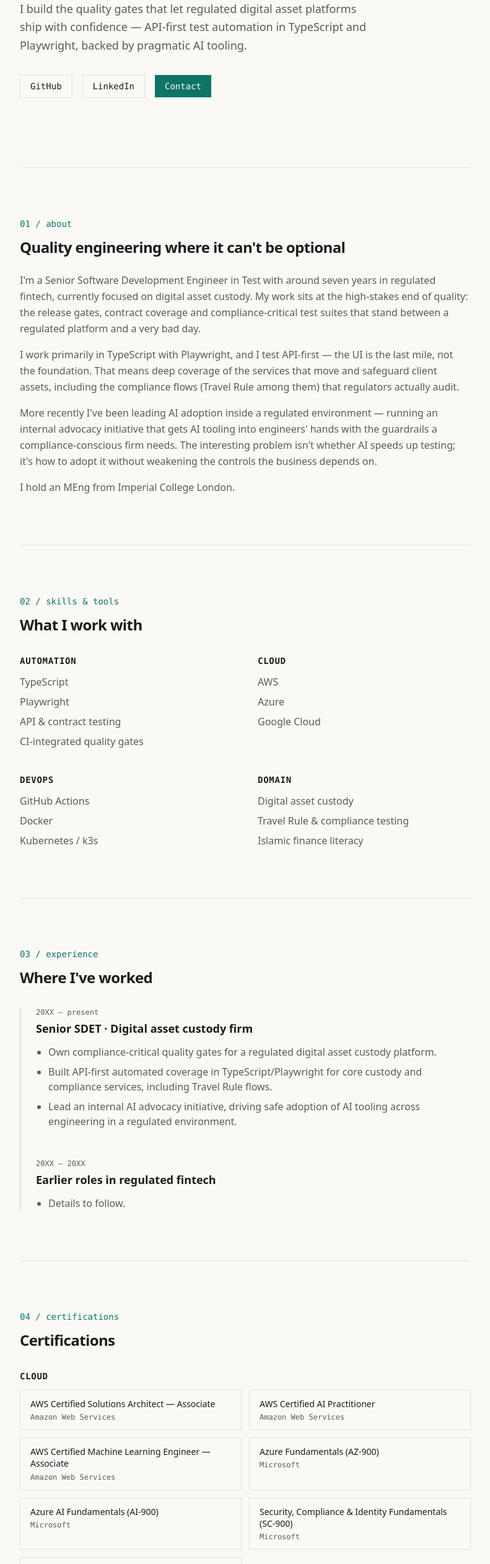
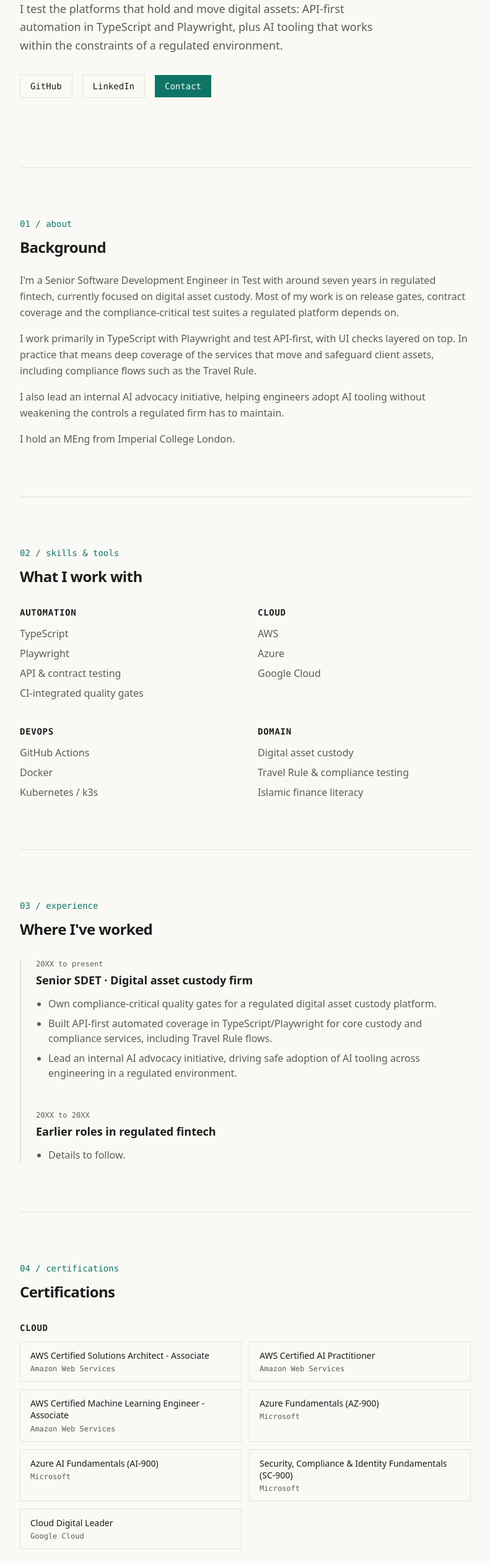
Before and after one commit to qasimmahmood95/qasimmahmood.org, a website: page index.html in a window 1280 px wide. Shown: the part 277-2800 px from the top of the page at 62% size, without its empty margins (244-1035 px from the left). Drawn offline with Linux system fonts and the light colour scheme.

Commit message:
chore: tidy copy and naming across the site
- Rework hero and about wording
- Replace em dashes and mid-dot separators throughout
- Simplify certification names to plain hyphens
- Same cleanup in README, TODO and package.json

```diff
--- a/index.html
+++ b/index.html
@@ -3,10 +3,10 @@
 <head>
   <meta charset="UTF-8">
   <meta name="viewport" content="width=device-width, initial-scale=1">
-  <title>Qasim Mahmood — Senior SDET · Regulated Fintech &amp; Digital Assets</title>
-  <meta name="description" content="Senior SDET specialising in quality engineering for regulated fintech and digital asset custody — TypeScript, Playwright, API-first testing, and pragmatic AI tooling.">
+  <title>Qasim Mahmood | Senior SDET, Regulated Fintech &amp; Digital Assets</title>
+  <meta name="description" content="Senior SDET specialising in quality engineering for regulated fintech and digital asset custody. TypeScript, Playwright, API-first testing and AI tooling.">
   <link rel="canonical" href="https://qasimmahmood.org/">
-  <meta property="og:title" content="Qasim Mahmood — Senior SDET">
+  <meta property="og:title" content="Qasim Mahmood | Senior SDET">
   <meta property="og:description" content="Quality engineering for regulated fintech and digital asset custody. TypeScript, Playwright, API-first testing, AI tooling.">
   <meta property="og:url" content="https://qasimmahmood.org/">
   <meta property="og:type" content="website">
@@ -71,12 +71,12 @@
 
     <!-- Hero -->
     <section id="top" class="py-20 sm:py-28">
-      <p class="font-mono text-sm text-accent dark:text-accent-bright">senior sdet · regulated fintech · digital assets</p>
+      <p class="font-mono text-sm text-accent dark:text-accent-bright">senior sdet / regulated fintech / digital assets</p>
       <h1 class="mt-4 text-4xl font-bold tracking-tight sm:text-5xl">Qasim Mahmood</h1>
       <p class="mt-6 max-w-xl text-lg leading-relaxed text-ink-muted dark:text-fog-muted">
-        I build the quality gates that let regulated digital asset platforms ship with
-        confidence — API-first test automation in TypeScript and Playwright, backed by
-        pragmatic AI tooling.
+        I test the platforms that hold and move digital assets: API-first automation
+        in TypeScript and Playwright, plus AI tooling that works within the constraints
+        of a regulated environment.
       </p>
       <div class="mt-8 flex flex-wrap items-center gap-4 font-mono text-sm">
         <a href="https://github.com/qasimmahmood95" class="border border-line dark:border-line-dark px-4 py-2 hover:border-accent hover:text-accent dark:hover:border-accent-bright dark:hover:text-accent-bright">GitHub</a>
@@ -89,27 +89,23 @@
     <!-- About -->
     <section id="about" class="border-t border-line dark:border-line-dark py-16 sm:py-20">
       <p class="font-mono text-sm text-accent dark:text-accent-bright">01 / about</p>
-      <h2 class="mt-3 text-2xl font-bold tracking-tight">Quality engineering where it can't be optional</h2>
+      <h2 class="mt-3 text-2xl font-bold tracking-tight">Background</h2>
       <div class="mt-6 space-y-4 leading-relaxed text-ink-muted dark:text-fog-muted">
         <p>
           I'm a Senior Software Development Engineer in Test with around seven years in
-          regulated fintech, currently focused on digital asset custody. My work sits at
-          the high-stakes end of quality: the release gates, contract coverage and
-          compliance-critical test suites that stand between a regulated platform and a
-          very bad day.
+          regulated fintech, currently focused on digital asset custody. Most of my work
+          is on release gates, contract coverage and the compliance-critical test suites
+          a regulated platform depends on.
         </p>
         <p>
-          I work primarily in TypeScript with Playwright, and I test API-first — the UI
-          is the last mile, not the foundation. That means deep coverage of the services
-          that move and safeguard client assets, including the compliance flows (Travel
-          Rule among them) that regulators actually audit.
+          I work primarily in TypeScript with Playwright and test API-first, with UI
+          checks layered on top. In practice that means deep coverage of the services
+          that move and safeguard client assets, including compliance flows such as the
+          Travel Rule.
         </p>
         <p>
-          More recently I've been leading AI adoption inside a regulated environment —
-          running an internal advocacy initiative that gets AI tooling into engineers'
-          hands with the guardrails a compliance-conscious firm needs. The interesting
-          problem isn't whether AI speeds up testing; it's how to adopt it without
-          weakening the controls the business depends on.
+          I also lead an internal AI advocacy initiative, helping engineers adopt AI
+          tooling without weakening the controls a regulated firm has to maintain.
         </p>
         <p>
           I hold an MEng from Imperial College London.
@@ -169,7 +165,7 @@
         <article>
           <p class="font-mono text-xs text-ink-muted dark:text-fog-muted">
             <!-- TODO: Q to confirm start year -->
-            20XX — present
+            20XX to present
           </p>
           <h3 class="mt-1 text-lg font-semibold">
             Senior SDET ·
@@ -180,17 +176,17 @@
             <li>Own compliance-critical quality gates for a regulated digital asset custody platform.</li>
             <li>Built API-first automated coverage in TypeScript/Playwright for core custody and compliance services, including Travel Rule flows.</li>
             <li>Lead an internal AI advocacy initiative, driving safe adoption of AI tooling across engineering in a regulated environment.</li>
-            <!-- TODO: Q to add concrete metrics/achievements (e.g. release cadence, coverage, incidents caught) — nothing invented here -->
+            <!-- TODO: Q to add concrete metrics/achievements (e.g. release cadence, coverage, incidents caught). Nothing invented here. -->
           </ul>
         </article>
 
         <article>
           <p class="font-mono text-xs text-ink-muted dark:text-fog-muted">
             <!-- TODO: Q to fill in dates -->
-            20XX — 20XX
+            20XX to 20XX
           </p>
           <h3 class="mt-1 text-lg font-semibold">
-            <!-- TODO: Q to fill in previous role(s) and employer(s) — brief only covers the current role -->
+            <!-- TODO: Q to fill in previous role(s) and employer(s); brief only covers the current role -->
             Earlier roles in regulated fintech
           </h3>
           <ul class="mt-3 list-disc space-y-2 pl-5 text-ink-muted dark:text-fog-muted">
@@ -208,10 +204,10 @@
       <div id="certs-root" class="mt-8 space-y-10"></div>
       <noscript>
         <p class="mt-8 text-ink-muted dark:text-fog-muted">
-          AWS Solutions Architect Associate · AWS AI Practitioner · AWS ML Engineer Associate ·
-          Azure Fundamentals (AZ-900) · Azure AI Fundamentals · Microsoft SC-900 ·
-          Google Cloud Digital Leader · ISTQB CTFL · ISTQB Agile · ISTQB Advanced Test Analyst ·
-          GitHub Actions · GitHub Advanced Security · GitHub Foundations · AUSCIF Islamic Finance
+          AWS Solutions Architect Associate, AWS AI Practitioner, AWS ML Engineer Associate,
+          Azure Fundamentals (AZ-900), Azure AI Fundamentals, Microsoft SC-900,
+          Google Cloud Digital Leader, ISTQB CTFL, ISTQB Agile, ISTQB Advanced Test Analyst,
+          GitHub Actions, GitHub Advanced Security, GitHub Foundations, AUSCIF Islamic Finance
         </p>
       </noscript>
     </section>
--- a/js/main.js
+++ b/js/main.js
@@ -1,13 +1,13 @@
 // ---------------------------------------------------------------------------
-// Certifications — add a cert by adding one line to the relevant group.
+// Certifications: add a cert by adding one line to the relevant group.
 // ---------------------------------------------------------------------------
 const CERTIFICATIONS = [
   {
     group: "Cloud",
     items: [
-      { name: "AWS Certified Solutions Architect — Associate", issuer: "Amazon Web Services" },
+      { name: "AWS Certified Solutions Architect - Associate", issuer: "Amazon Web Services" },
       { name: "AWS Certified AI Practitioner", issuer: "Amazon Web Services" },
-      { name: "AWS Certified Machine Learning Engineer — Associate", issuer: "Amazon Web Services" },
+      { name: "AWS Certified Machine Learning Engineer - Associate", issuer: "Amazon Web Services" },
       { name: "Azure Fundamentals (AZ-900)", issuer: "Microsoft" },
       { name: "Azure AI Fundamentals (AI-900)", issuer: "Microsoft" },
       { name: "Security, Compliance & Identity Fundamentals (SC-900)", issuer: "Microsoft" },
@@ -17,9 +17,9 @@ const CERTIFICATIONS = [
   {
     group: "Testing",
     items: [
-      { name: "ISTQB Certified Tester — Foundation Level", issuer: "ISTQB" },
-      { name: "ISTQB Foundation Level — Agile Tester", issuer: "ISTQB" },
-      { name: "ISTQB Advanced Level — Test Analyst", issuer: "ISTQB" },
+      { name: "ISTQB Certified Tester Foundation Level", issuer: "ISTQB" },
+      { name: "ISTQB Foundation Level Agile Tester", issuer: "ISTQB" },
+      { name: "ISTQB Advanced Level Test Analyst", issuer: "ISTQB" },
     ],
   },
   {
@@ -73,7 +73,7 @@ function renderCertifications() {
 }
 
 // ---------------------------------------------------------------------------
-// Theme toggle — initial state is set by the inline script in <head>.
+// Theme toggle. Initial state is set by the inline script in <head>.
 // ---------------------------------------------------------------------------
 function initThemeToggle() {
   const btn = document.getElementById("theme-toggle");
@@ -106,7 +106,7 @@ function initMobileNav() {
 }
 
 // ---------------------------------------------------------------------------
-// Email — assembled at runtime so the address isn't in the static HTML.
+// Email is assembled at runtime so the address isn't in the static HTML.
 // ---------------------------------------------------------------------------
 function initEmailLink() {
   const link = document.getElementById("email-link");
--- a/package.json
+++ b/package.json
@@ -1,7 +1,7 @@
 {
   "name": "qasimmahmood.org",
   "private": true,
-  "description": "Personal site for Qasim Mahmood — Senior SDET, regulated fintech & digital assets.",
+  "description": "Personal site for Qasim Mahmood, Senior SDET in regulated fintech and digital assets.",
   "scripts": {
     "build": "tailwindcss -i src/input.css -o css/site.css --minify",
     "watch": "tailwindcss -i src/input.css -o css/site.css --watch"
```
Also changed, not shown: TODO.md (+14 -14 lines), README.md.
